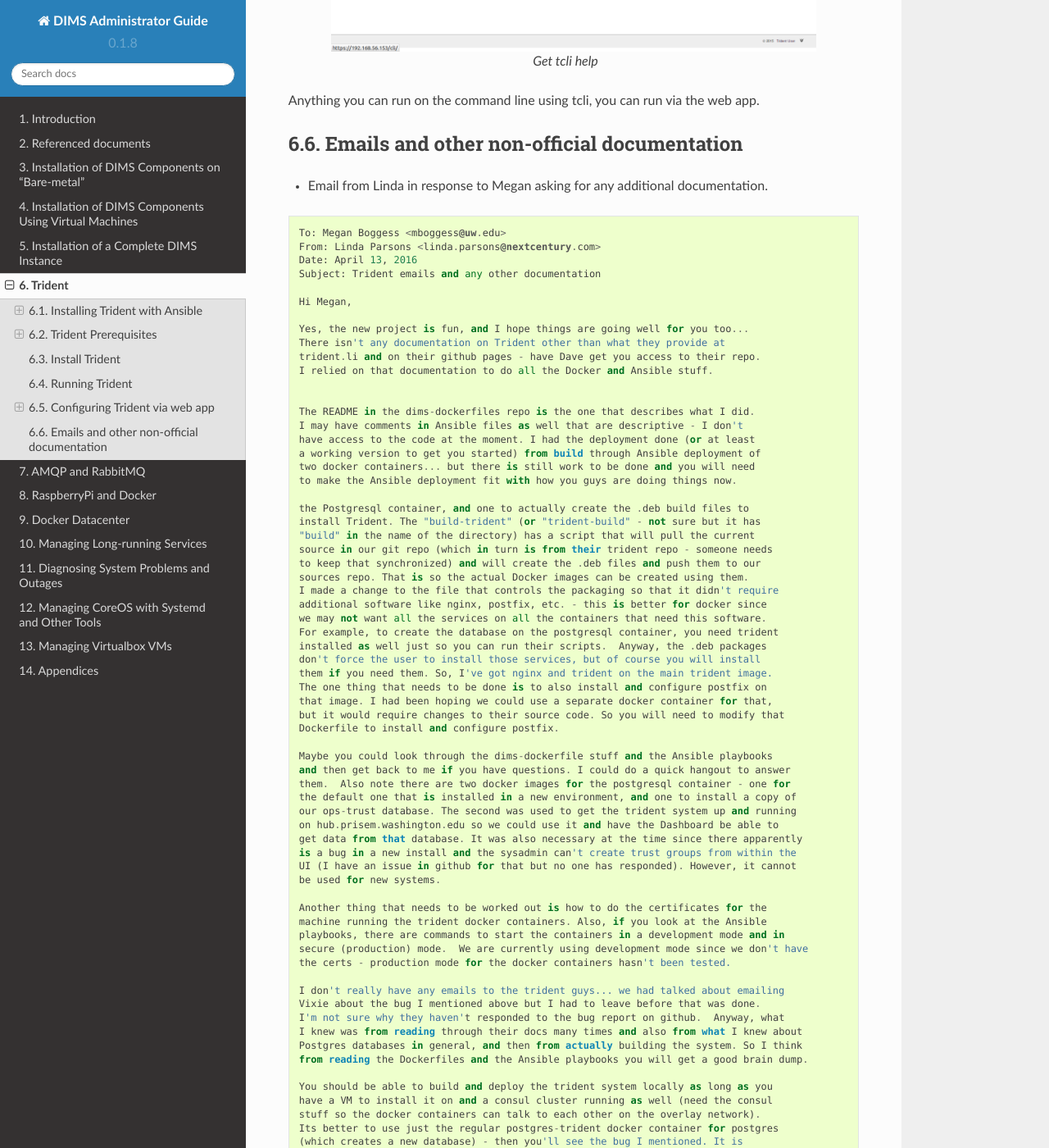
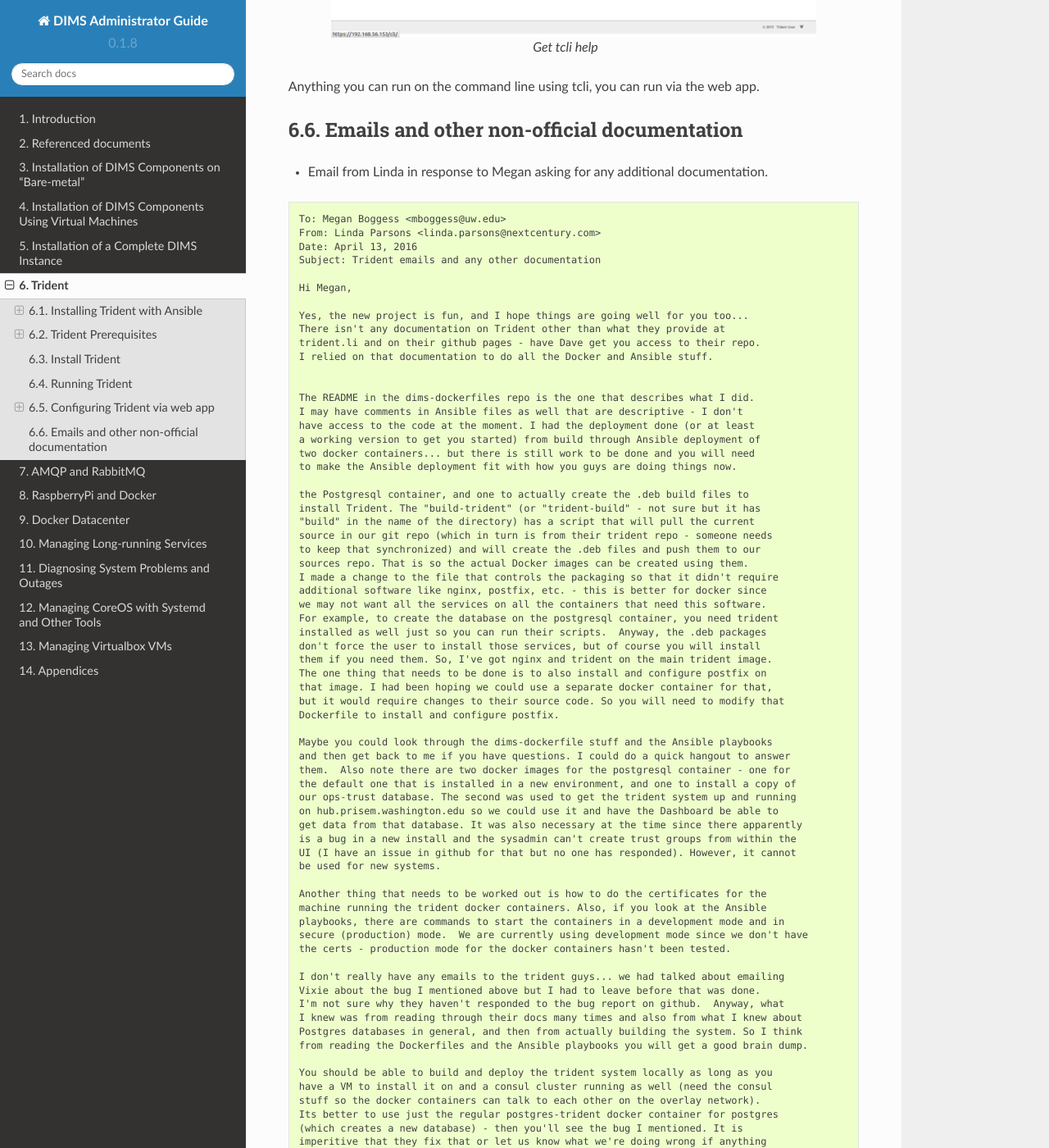
Before and after one commit to uw-dims/dims-adminguide, a Sphinx documentation site: the page built from docs/source/trident.rst, in a window 1280 px wide and 1400 px high, scrolled down 40531 px. Shown: the whole window at 82% size. Built offline with Sphinx 7.4.7 and the Read the Docs theme 2.0.0, drawn with Linux system fonts in a browser that asks for light colours; some of the changed lines change nothing that is shown; some of the changed text lies outside the part shown.

Commit message:
Fix literalinclude syntax highlighting

```diff
--- a/docs/source/trident.rst
+++ b/docs/source/trident.rst
@@ -303,12 +303,14 @@
    The following is a template of ``trident.conf``:
 
    .. literalinclude:: trident-trident.conf.j2
+      :language: jinja
 
 #. Properly configure the postgres ``pg_hba.conf`` file (location variable)
 
    The following is a template of ``pg_hba.conf``:
 
    .. literalinclude:: pg_hba.conf.j2
+      :language: jinja
 
 #. Ensure reachability of the database port defined in ``/etc/trident/trident.conf``
 
@@ -337,6 +339,7 @@
    for a *production* system:
 
    .. literalinclude:: nginx-trident-production.conf.j2
+      :language: none
 
    .. TODO(mboggess)
    .. todo::
@@ -348,6 +351,7 @@
    for a *development* system:
 
    .. literalinclude:: nginx-trident-development.conf.j2
+      :language: none
 
    .. note::
 
@@ -361,12 +365,14 @@
    The following is a template of ``trident-upstream.inc``:
 
    .. literalinclude:: trident-upstream.inc.j2
+      :language: none
 
 #. Properly configure the Trident server at ``/etc/trident/nginx/trident-server.inc``
 
    The following is an example of ``trident-server.inc``:
 
    .. literalinclude:: trident-server.inc
+      :language: none
 
    .. TODO(mboggess)
    .. todo::
@@ -393,18 +399,21 @@
    The following is a template of ``main.cf``:
 
    .. literalinclude:: postfix-main.cf.j2
+      :language: none
 
 #. Properly configure ``/etc/aliases``
 
    The following is a template of ``aliases``:
 
    .. literalinclude:: aliases.j2
+      :language: none
 
 #. Might have to configure Postfix's master config file at ``/etc/postfix/master.cf``
 
    The following is an example of ``master.cf``:
 
    .. literalinclude:: postfix-master.cf
+      :language: none
 
    .. TODO(mboggess)
    .. todo::
@@ -418,6 +427,7 @@
    The following is a template of ``virtual``:
 
    .. literalinclude:: postfix-virtual.j2
+      :language: none
 
    .. TODO(mboggess)
    .. todo::
@@ -475,6 +485,7 @@
    The following is an example of ``/etc/default/trident``:
 
    .. literalinclude:: trident-default
+      :language: bash
 
    .. TODO(mboggess)
    .. todo::
@@ -1124,6 +1135,7 @@
 * Email from Linda in response to Megan asking for any additional documentation.
 
 .. literalinclude:: tridentemailsandanyotherdocumentation.txt
+   :language: none
 
 * There is an Ansible role called ``trident-docker-deploy`` located in
   ``$GIT/ansible-playbooks/roles``. This roles creates a volume container to
```
